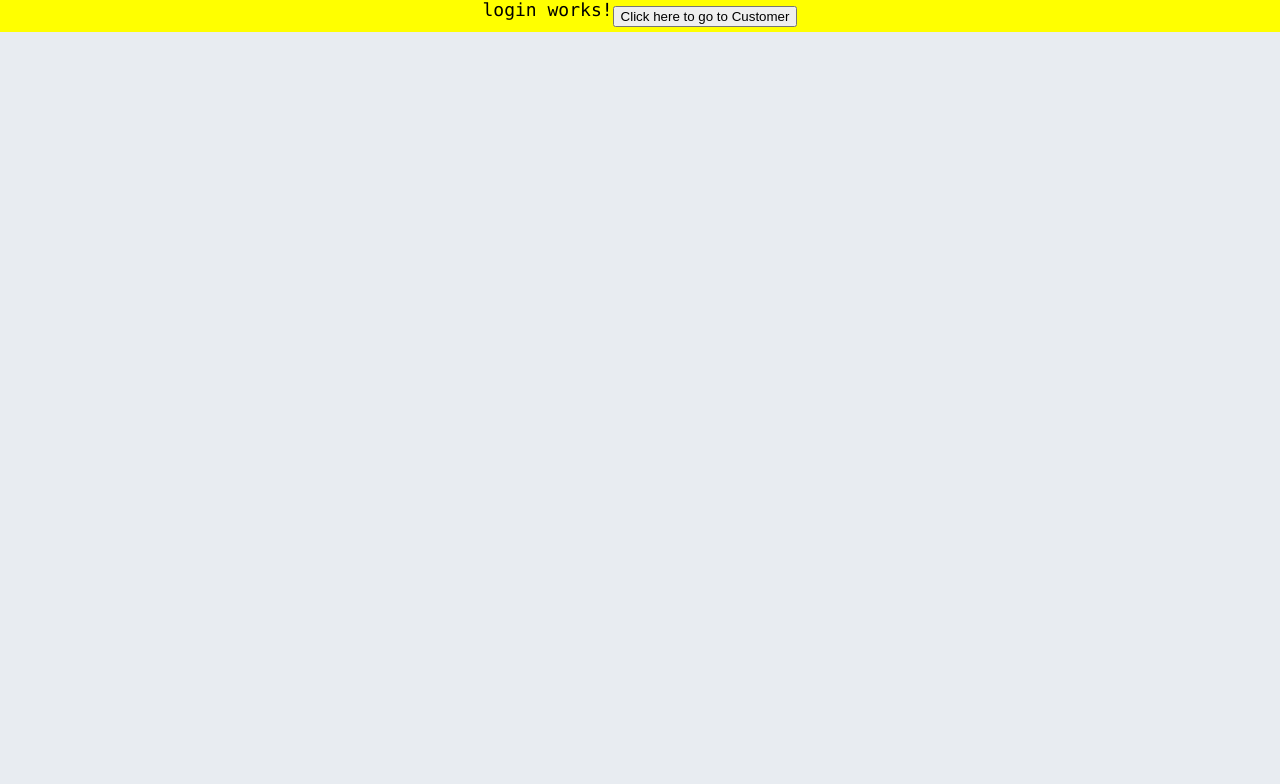
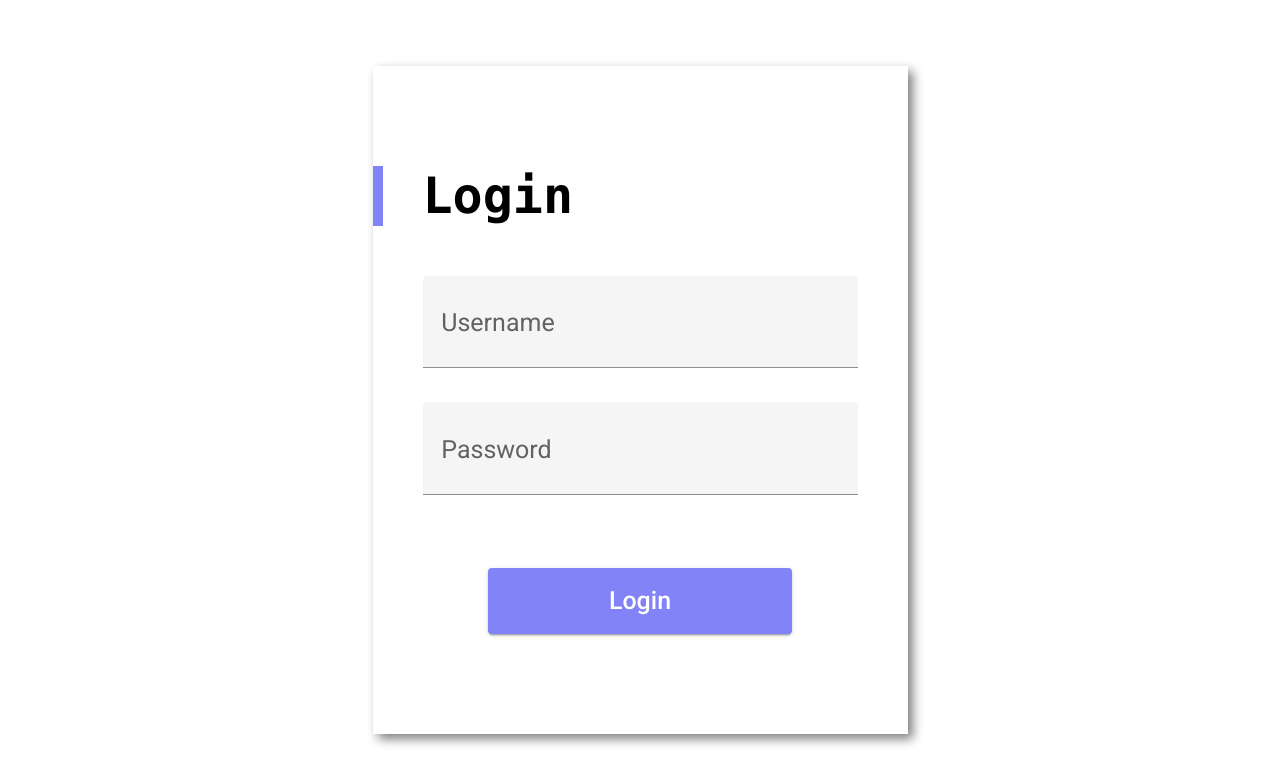
Before and after one commit to nguyenkevin96/SpringInvoice, an Angular app: page /login in a window 1280 px wide. Shown: the top 784 px of the page. Built offline with nearby package versions, Linux system fonts and the light colour scheme.

Commit message:
Code cleanup and created login page

```diff
--- a/src/app/app.component.css
+++ b/src/app/app.component.css
@@ -4,43 +4,11 @@
 }
 
 .container {
-    display: flex;
-    flex-direction: column;
+/*    display: flex;
+    flex-direction: column;*/
     width: 100%;
     height: 100%;
     background-color: #e8ecf1;
-}
-
-.form-container {
-    display: flex;
-    border-radius: 20px;
-    justify-content: center;
-    margin: 30px auto 30px;
-    width: 80%;
-}
-
-.form>h1 {
-    display: flex;
-    font-size: 40px;
-    align-items: center;
-    margin-bottom: 50px;
-}
-
-.form-component {
-    align-items: center;
-    width: 100%;
-    margin-bottom: 10px;
-    /* background-color: green; */
-}
-
-.form-input {
-    border-radius: 4px;
-    border: 1px solid #e8ecf1;
-    background-color: #e8ecf1;
-    width: 60%;
-    padding: 10px;
-    font-size: 15px;
-    margin-bottom: 10px;
 }
 
 footer {
@@ -54,9 +22,3 @@ footer a {
     display: flex;
     align-items: center;
 }
-
-
-/* Responsive Styles */
-@media screen and (max-width: 767px) {}
-
-@media screen and (max-width: 575px) {}
--- a/src/app/app.module.ts
+++ b/src/app/app.module.ts
@@ -11,7 +11,6 @@ import {MatButtonModule} from '@angular/material/button';
 import {MatDividerModule} from '@angular/material/divider';
 import { CustomerFeeComponent } from './customer/customer-invoice/customer-fee/customer-fee.component';
 import {MatInputModule} from "@angular/material/input";
-import {MatDatepickerModule} from "@angular/material/datepicker";
 import {MatFormFieldModule} from "@angular/material/form-field";
 import {MatNativeDateModule} from "@angular/material/core";
 import {MatCheckboxModule} from "@angular/material/checkbox";
@@ -55,7 +54,6 @@ import { CustomerInvoiceComponent } from './customer/customer-invoice/customer-i
         MatButtonModule,
         MatDividerModule,
         MatInputModule,
-        MatDatepickerModule,
         MatFormFieldModule,
         MatNativeDateModule,
         MatCheckboxModule,
--- a/src/app/customer/customer-invoice/customer-invoice.component.ts
+++ b/src/app/customer/customer-invoice/customer-invoice.component.ts
@@ -3,7 +3,6 @@ import {UntypedFormArray, UntypedFormBuilder, UntypedFormControl, UntypedFormGro
 import {Subject} from "rxjs";
 import {CustomerPartsComponent} from "./customer-parts/customer-parts.component";
 import {InvoiceService} from "../../service/invoice.service";
-import {MatDatepickerInputEvent} from "@angular/material/datepicker";
 
 let formatter = new Intl.NumberFormat('en-US', {
     style: 'currency',
@@ -40,7 +39,7 @@ export class CustomerInvoiceComponent implements OnInit {
                 email: [''],
             }),
             customerVehicleInfo: this.fb.group({
-                receivedDate: new UntypedFormControl(''),
+                receivedDate: [''],
                 year_make_model: [''],
                 vinNumber: [''],
                 licenseNo: [''],
@@ -72,10 +71,6 @@ export class CustomerInvoiceComponent implements OnInit {
         this.resetForm.next();
     }
 
-    toggleDatePicker($event: MatDatepickerInputEvent<any | null>) {
-        this.customerForm.get('receivedDate')?.setValue($event.value)
-    }
-
     addToSum(productTotal: any) {
         this.productPartsTotal = productTotal;
     }
--- a/src/app/customer/customer-invoice/customer-vehicle/customer-vehicle.component.html
+++ b/src/app/customer/customer-invoice/customer-vehicle/customer-vehicle.component.html
@@ -5,9 +5,7 @@
 
     <mat-form-field appearance="fill">
         <mat-label>Received Date</mat-label>
-        <input matInput [matDatepicker]="picker1" formControlName="receivedDate">
-        <mat-datepicker-toggle matSuffix [for]="picker1"></mat-datepicker-toggle>
-        <mat-datepicker #picker1 color="primary" formGroupName="receivedDate"></mat-datepicker>
+        <input matInput type="text" formControlName="receivedDate">
     </mat-form-field>
 
     <mat-form-field appearance="fill">
--- a/src/app/customer/customer.component.css
+++ b/src/app/customer/customer.component.css
@@ -19,7 +19,6 @@ li {
     list-style-type: none;
 }
 
-
 .spacer {
     flex: 1;
 }
@@ -28,6 +27,7 @@ li {
     font-weight: bold;
     font-size: 20px;
     color: white;
+    height: 50px;
 }
 
 .container {
--- a/src/app/login/login.component.css
+++ b/src/app/login/login.component.css
@@ -1,8 +1,62 @@
-.container {
+* {
+    font-size: 25px;
+}
+
+.main-container {
     display: flex;
-    background-color: yellow;
     align-items: center;
     justify-content: center;
     height: 100%;
     width: 100%;
+    background-color: #ffffff;
 }
+
+.login-container {
+    padding-top: 100px;
+    box-shadow: 5px 5px 10px gray;
+}
+
+.login-sub-container {
+    display: flex;
+    flex-direction: column;
+    gap: 40px;
+    background-color: #ffffff;
+    padding: 50px 50px 100px 50px;
+}
+
+.login-header {
+    border-left: 10px solid #8183f7;
+    padding-left: 40px;
+    font-weight: bold;
+}
+
+.login-header {
+    display: flex;
+    font-size: 50px;
+    height: 60px;
+    margin: 0;
+    align-items: center;
+}
+
+.login-form {
+    height: 60%;
+}
+
+.login-button {
+    display: flex;
+    justify-content: center;
+    width: 100%;
+    height: 20%;
+}
+
+input {
+    width: 100%;
+}
+
+button {
+    background-color: #8183f7;
+    color: #ffffff;
+    font-size: 25px;
+    padding: 15px 0;
+    width: 70%;
+}
--- a/src/app/login/login.component.html
+++ b/src/app/login/login.component.html
@@ -1,5 +1,23 @@
+<div class="main-container">
+    <div class="login-container">
+        <div class="login-header">
+            Login
+        </div>
+        <div class="login-sub-container">
+            <div class="login-form">
+                <mat-form-field appearance="fill">
+                    <mat-label>Username</mat-label>
+                    <input matInput type="text">
+                </mat-form-field>
 
-<div class="container">
-    <p>login works!</p>
-    <button (click)="navigateToCustomer()">Click here to go to Customer</button>
+                <mat-form-field appearance="fill">
+                    <mat-label>Password</mat-label>
+                    <input matInput type="text">
+                </mat-form-field>
+            </div>
+            <div class="login-button">
+                <button mat-raised-button (click)="navigateToCustomer()">Login</button>
+            </div>
+        </div>
+    </div>
 </div>
--- a/src/app/service/http-interceptor.service.ts
+++ b/src/app/service/http-interceptor.service.ts
@@ -12,13 +12,11 @@ export class HttpInterceptorService implements HttpInterceptor{
         //TODO Grab Token dynamically somewhere
         const headers = req.headers
             .set('Content-Type', 'application/json')
-            .set('Authorization', 'Bearer eyJhbGciOiJIUzI1NiJ9.eyJzdWIiOiJrZXZpbkBlbWFpbC5jb20iLCJpYXQiOjE2NzgwNDE1NjQsImV4cCI6MTY3ODA0MzAwNH0._6R1aOtWUB3yQx8v6F98QWTA_b8txoTQhvaV8sJBClg')
+            .set('Authorization', 'Bearer eyJhbGciOiJIUzI1NiJ9.eyJzdWIiOiJrZXZpbkBlbWFpbC5jb20iLCJpYXQiOjE2Nzg1NTYyODEsImV4cCI6MTY3ODU1NzcyMX0.fpcT1a9JE8Y_QkOC_tJac-CMLbMSchUO8UJXNOrjWp4')
 
         const newRequest = req.clone({headers})
         return next.handle(newRequest);
     }
 
-
-
   constructor() { }
 }
```
